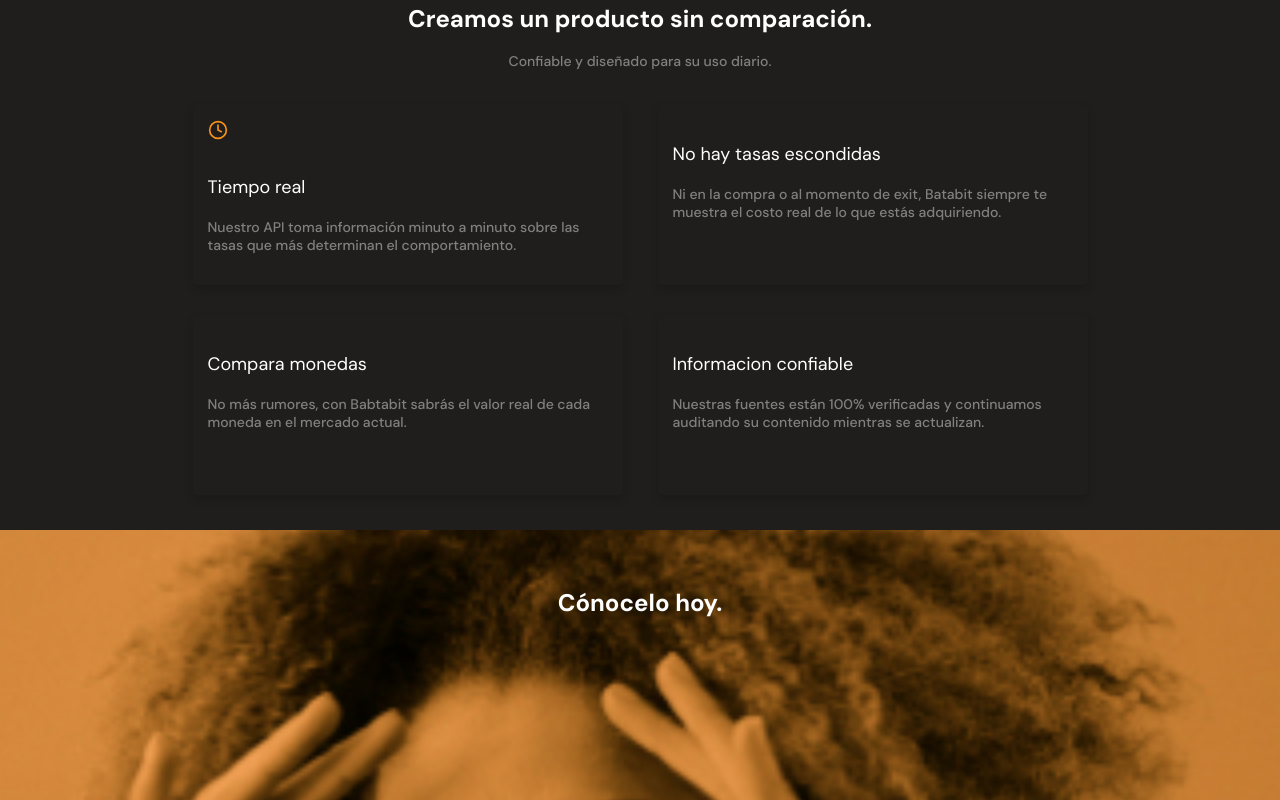
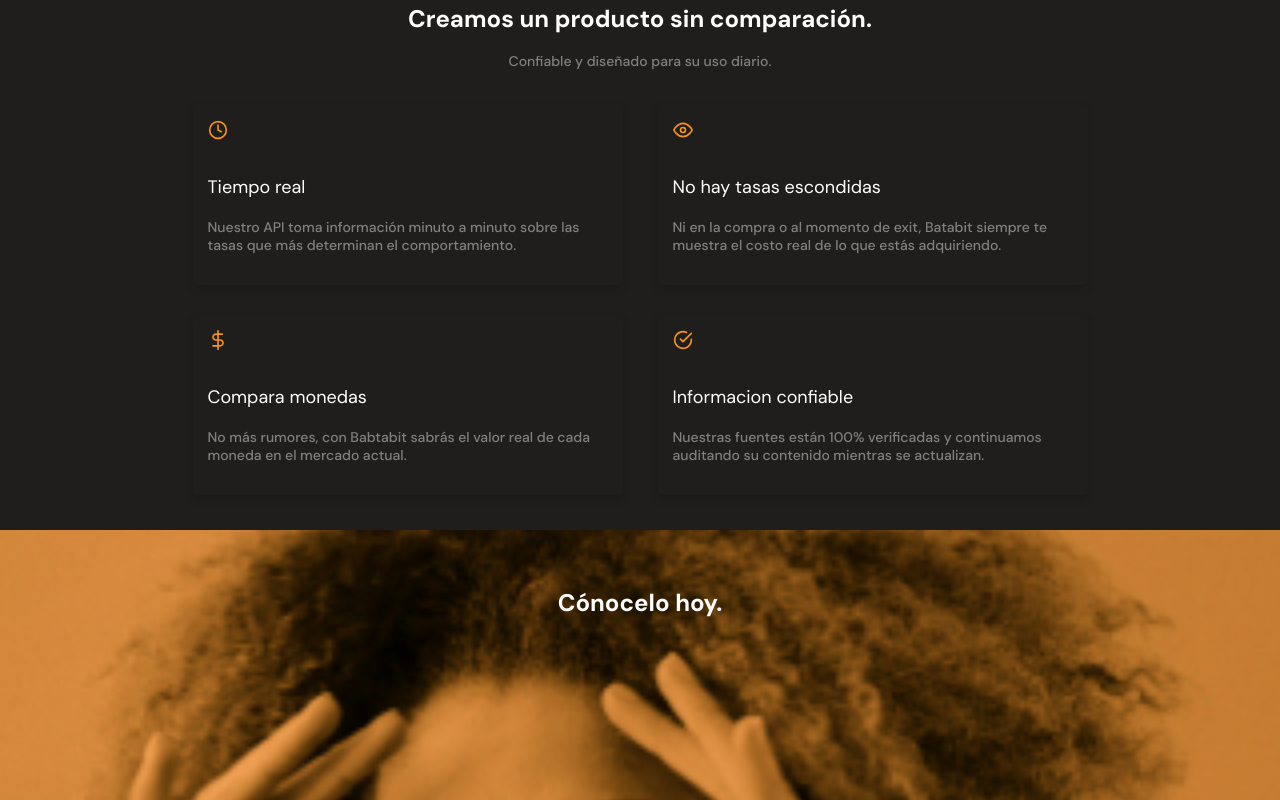
Before and after one commit to AdanHernandez2/mobilefirst, a plain HTML site: page index.html in a window 1280 px wide. Shown: the part 1220-2020 px from the top of the page. Drawn offline with Linux system fonts and the light colour scheme.

Commit message:
Add files via upload

```diff
--- a/style.css
+++ b/style.css
@@ -277,6 +277,37 @@ main{
     background-position: center;
     background-repeat: no-repeat;
 }
+.product-detail--card .eye{
+    display: inline-block;
+    width: 20px;
+    height: 20px;
+    margin-bottom: 10px;
+    background-image: url('./icons/eye.svg');
+    background-size: cover;
+    background-position: center;
+    background-repeat: no-repeat;
+}
+.product-detail--card .dollar{
+    display: inline-block;
+    width: 20px;
+    height: 20px;
+    margin-bottom: 10px;
+    background-image: url('./icons/dollarsign.svg');
+    background-size: cover;
+    background-position: center;
+    background-repeat: no-repeat;
+}
+.product-detail--card .check{
+    display: inline-block;
+    width: 20px;
+    height: 20px;
+    margin-bottom: 10px;
+    background-image: url('./icons/checkcircle.svg');
+    background-size: cover;
+    background-position: center;
+    background-repeat: no-repeat;
+}
+
 .product--card-title{
     margin-bottom: 15px;
     font-size: 1.8rem;
@@ -296,6 +327,7 @@ main{
     height: 100vh;
     background-image: url('./imgs/bitcoinbaby.jpg');
     background-size: cover;
+    object-fit: cover;
     background-position: center;
     background-repeat: no-repeat;
     text-align: center;
@@ -439,3 +471,14 @@ footer .left ul{
     text-decoration: none;
     color: var(--white);
 }
+@media screen and (max-width:1240px){
+
+    .bitcoin-img-container h2{
+        padding-top: 120px;
+        margin: 0;
+        font-size: 3.5rem;
+        font-weight: bold;
+        line-height: 2.6rem;
+        color: var(--white);
+    }
+}
```
